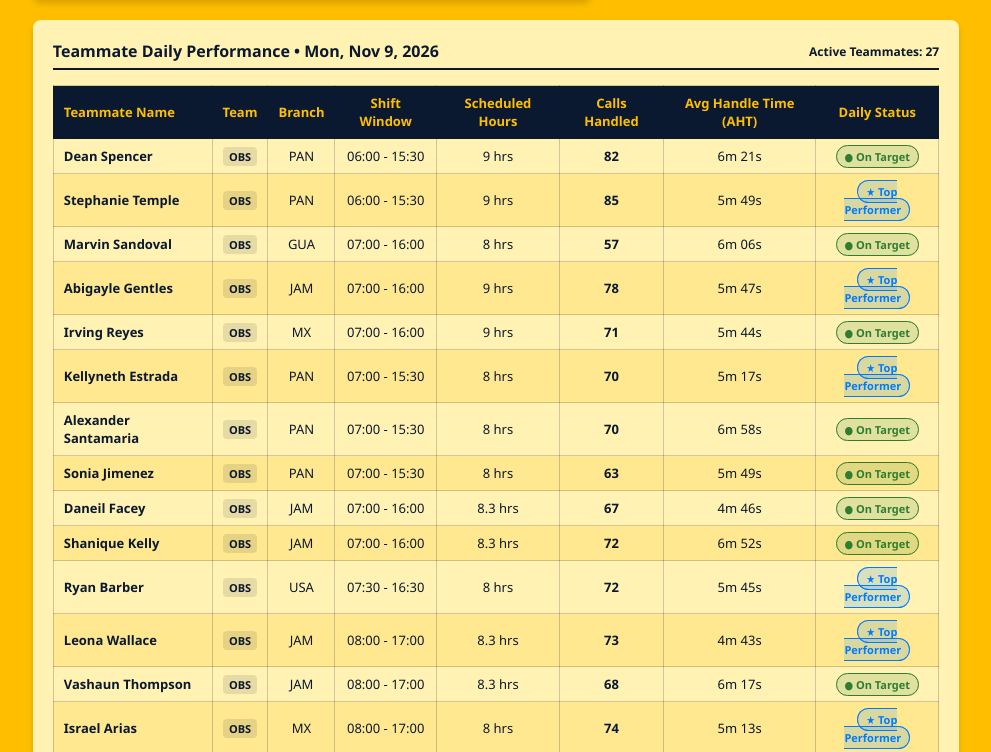
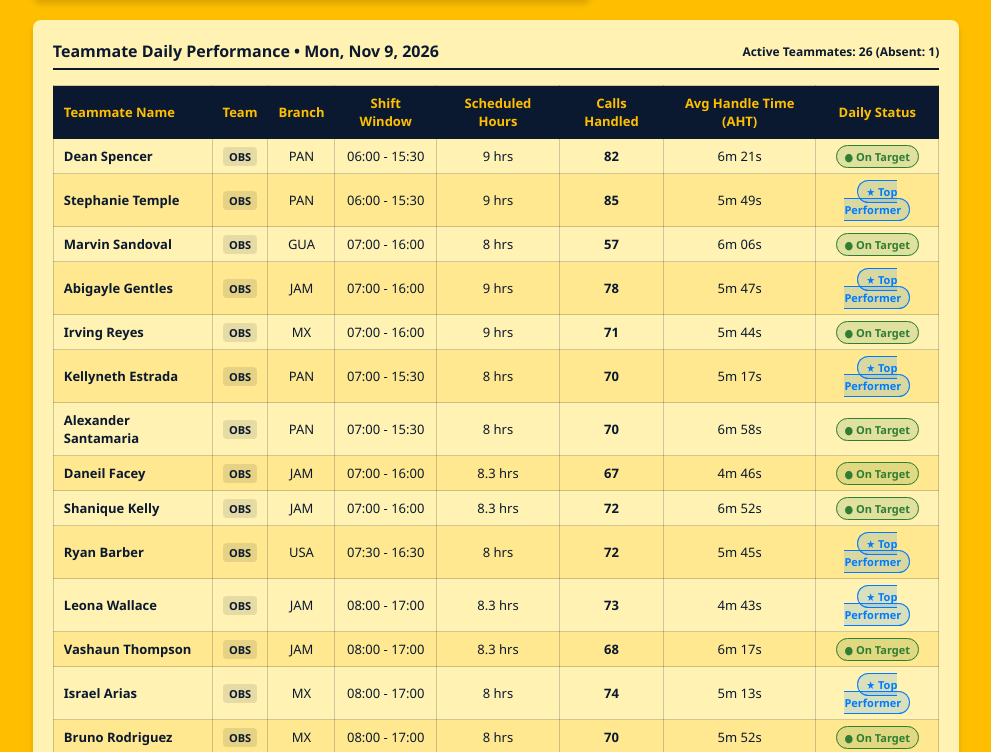
Before and after one commit to cristopherom16/CallsHourAvailability, a plain HTML site: page index.html in a window 1280 px wide. Shown: the part 1078-1830 px from the top of the page, without its empty margins (73-1064 px from the left). Drawn offline with nearby package versions, Linux system fonts and the light colour scheme; no server answers.

Commit message:
Update index.html

```diff
--- a/index.html
+++ b/index.html
@@ -1164,11 +1164,28 @@
         return targetMins >= start && targetMins < end;
     }
 
-    function calculateNetAgentsPerHour(team) {
+    // Deterministic pseudo-hash for reproducible daily metrics & absences
+    function pseudoHash(str) {
+        let hash = 0;
+        for (let i = 0; i < str.length; i++) {
+            hash = ((hash << 5) - hash) + str.charCodeAt(i);
+            hash |= 0;
+        }
+        return Math.abs(hash);
+    }
+
+    // Check if agent is absent (simulate 15% probability based on date/name combination)
+    function isAgentAbsent(dateStr, agentName, teamName) {
+        if(!dateStr || !agentName) return false;
+        const seed = pseudoHash(dateStr + agentName + teamName);
+        return (seed % 100) < 15; // 15% of the time, the agent will be off/absent on this specific date
+    }
+
+    function calculateNetAgentsPerHour(team, dateStr) {
         if(team === 'ALL') {
             const aggregated = new Array(hours.length).fill(0);
             allTeamsList.forEach(t => {
-                const sub = calculateNetAgentsPerHour(t);
+                const sub = calculateNetAgentsPerHour(t, dateStr);
                 sub.forEach((val, i) => aggregated[i] += val);
             });
             return aggregated;
@@ -1180,6 +1197,9 @@
             let activeCount = 0;
             roster.forEach(agent => {
                 if(!agent) return;
+                // --- NEW: Excluir agentes que faltaron/están libres este día ---
+                if (isAgentAbsent(dateStr, agent.name, team)) return;
+
                 const cin = parseTimeToMins(agent.in);
                 const cout = parseTimeToMins(agent.out);
                 if(cin !== null && cout !== null && currentHourMins >= cin && currentHourMins < cout) {
@@ -1463,16 +1483,6 @@
             });
     }
 
-    // Deterministic pseudo-hash for reproducible daily metrics
-    function pseudoHash(str) {
-        let hash = 0;
-        for (let i = 0; i < str.length; i++) {
-            hash = ((hash << 5) - hash) + str.charCodeAt(i);
-            hash |= 0;
-        }
-        return Math.abs(hash);
-    }
-
     function getAgentNetHours(agent) {
         if (!agent || !agent.in || !agent.out) return 8;
         const cin = parseTimeToMins(agent.in);
@@ -1507,24 +1517,28 @@
         }
 
         // Gather applicable teammates
-        let agentsList = [];
+        let allPossibleAgents = [];
         if (team === 'ALL') {
             allTeamsList.forEach(t => {
                 (teamRosters[t] || []).forEach(agent => {
-                    agentsList.push({ ...agent, teamName: t });
+                    allPossibleAgents.push({ ...agent, teamName: t });
                 });
             });
         } else {
             (teamRosters[team] || []).forEach(agent => {
-                agentsList.push({ ...agent, teamName: team });
+                allPossibleAgents.push({ ...agent, teamName: team });
             });
         }
 
+        // Filtrar activos y ausentes según la semilla del día
+        const activeAgents = allPossibleAgents.filter(a => !isAgentAbsent(dateStr, a.name, a.teamName));
+        const absentAgents = allPossibleAgents.filter(a => isAgentAbsent(dateStr, a.name, a.teamName));
+
         if (countLabel) {
-            countLabel.innerText = `Active Teammates: ${agentsList.length}`;
-        }
-
-        if (agentsList.length === 0) {
+            countLabel.innerText = `Active Teammates: ${activeAgents.length} (Absent: ${absentAgents.length})`;
+        }
+
+        if (allPossibleAgents.length === 0) {
             tableBody.innerHTML = `<tr><td colspan="8" style="padding: 20px; font-weight: bold;">No active teammates found for this selection.</td></tr>`;
             currentTeammatePerfData = [];
             return;
@@ -1542,15 +1556,17 @@
         let totalHandled = 0;
         let sumAHTSec = 0;
 
-        const rowsHTML = agentsList.map(agent => {
+        // Render Active Agents First
+        const activeRowsHTML = activeAgents.map(agent => {
             const shiftDurationHours = getAgentNetHours(agent);
             const seed = pseudoHash(dateStr + agent.name + agent.teamName);
 
-            // Compute Daily Calls Handled (Enforces at least 7 calls/hr minimum)
+            // Compute Daily Calls Handled (Distribute real volume among ACTIVE agents)
             const minExpectedCalls = Math.round(shiftDurationHours * AVG_CALLS_PER_AGENT);
             let handled = 0;
-            if (totalDayAnswered > 0) {
-                const basePortion = (totalDayAnswered / agentsList.length);
+
+            if (totalDayAnswered > 0 && activeAgents.length > 0) {
+                const basePortion = (totalDayAnswered / activeAgents.length);
                 const variance = ((seed % 25) - 5) / 100;
                 handled = Math.max(minExpectedCalls, Math.round(basePortion * (1 + variance)));
             } else {
@@ -1605,9 +1621,33 @@
             `;
         }).join('');
 
+        // Render Absent Agents
+        const absentRowsHTML = absentAgents.map(agent => {
+            currentTeammatePerfData.push({
+                name: agent.name, team: agent.teamName, branch: agent.branch,
+                shift: `${agent.in} - ${agent.out}`, hours: `0 hrs`, handled: 0, aht: '-', status: 'Absent / Off'
+            });
+
+            return `
+                <tr style="opacity: 0.55; background-color: var(--table-row-alt);">
+                    <td style="text-align: left; font-weight: bold; text-decoration: line-through;">${agent.name}</td>
+                    <td><span style="font-size: 11px; font-weight: bold; padding: 2px 6px; background: rgba(10,25,47,0.1); border-radius: 4px;">${agent.teamName}</span></td>
+                    <td>${agent.branch}</td>
+                    <td>${agent.in} - ${agent.out}</td>
+                    <td>0 hrs</td>
+                    <td><strong>0</strong></td>
+                    <td>-</td>
+                    <td><span style="background-color: rgba(10, 25, 47, 0.1); color: var(--navy-deep); border: 1px solid var(--navy-deep); padding: 3px 8px; border-radius: 12px; font-weight: bold; font-size: 11px;">⛔ Absent / Off</span></td>
+                </tr>
+            `;
+        }).join('');
+
         // Summary Row
-        const avgAHTTotalSec = Math.round(sumAHTSec / agentsList.length);
-        const avgAHTDisplay = `${Math.floor(avgAHTTotalSec / 60)}m ${String(avgAHTTotalSec % 60).padStart(2, '0')}s`;
+        let avgAHTDisplay = '-';
+        if (activeAgents.length > 0) {
+            const avgAHTTotalSec = Math.round(sumAHTSec / activeAgents.length);
+            avgAHTDisplay = `${Math.floor(avgAHTTotalSec / 60)}m ${String(avgAHTTotalSec % 60).padStart(2, '0')}s`;
+        }
 
         const summaryRowHTML = `
             <tr style="background-color: var(--table-row-alt); font-weight: bold; border-top: 2px solid var(--navy-deep);">
@@ -1622,7 +1662,7 @@
             </tr>
         `;
 
-        tableBody.innerHTML = rowsHTML + summaryRowHTML;
+        tableBody.innerHTML = activeRowsHTML + absentRowsHTML + summaryRowHTML;
     }
 
     // Render Dashboard
@@ -1658,7 +1698,8 @@
             }
         }
 
-        const scheduledAgents = calculateNetAgentsPerHour(team);
+        // --- Pass dateStr explicitly so Availability chart knows who is absent ---
+        const scheduledAgents = calculateNetAgentsPerHour(team, dateStr);
 
         let totalAnswered = 0, totalAbandoned = 0;
         let totalVolumeArray = [], abanQueue = [], abanHold = [], abanRouting = [], abanCsat = [];
```
